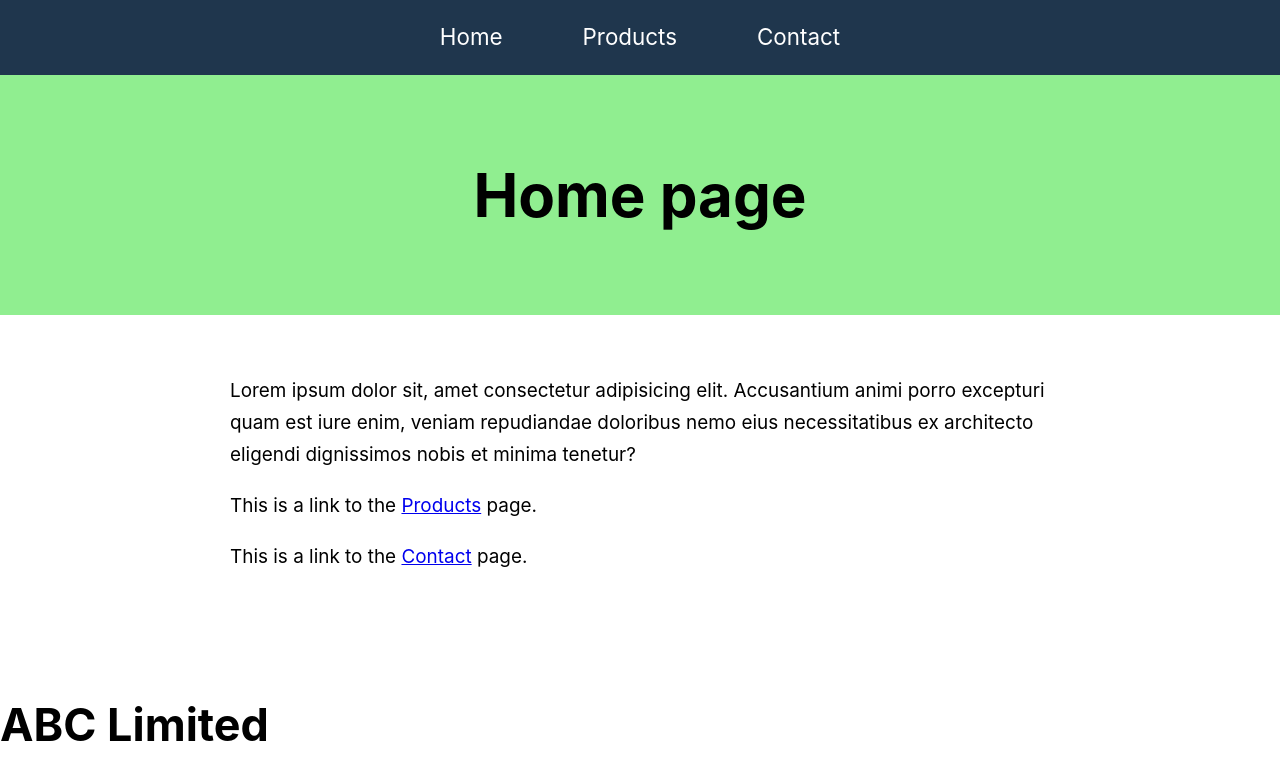
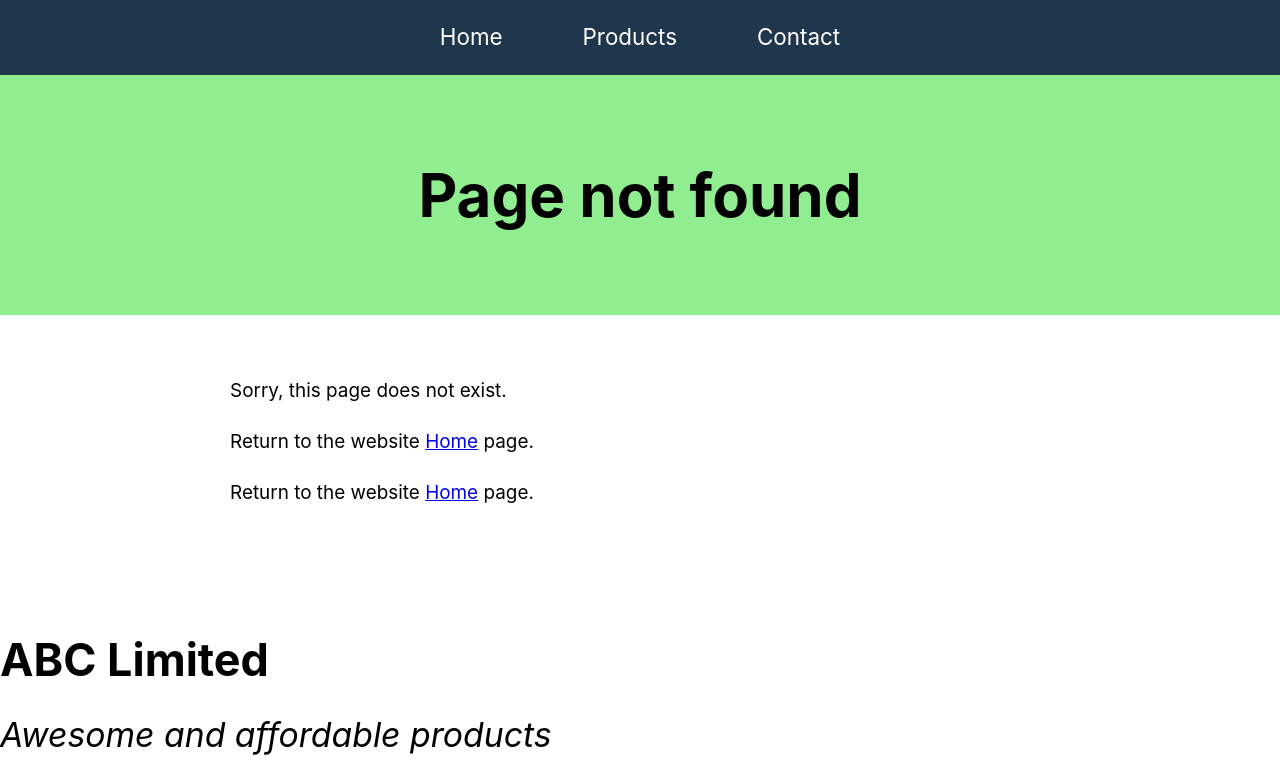
Before and after one commit to gdsduarte/spa, a React (Create React App) app: page / in a window 1280 px wide. Shown: the top 783 px of the page. Built offline with nearby package versions, Linux system fonts and the light colour scheme.

Commit message:
Update route path for Home component

```diff
--- a/src/App.js
+++ b/src/App.js
@@ -12,7 +12,7 @@
     <Router>
       <Navbar />
       <Routes>
-        <Route path="/" element={<Home />} />
+        <Route path="/spa" element={<Home />} />
         <Route path="/products" element={<Products />} />
         <Route path="/contact" element={<Contact />} />
         <Route path="*" element={<PageNotFound />} />
```
